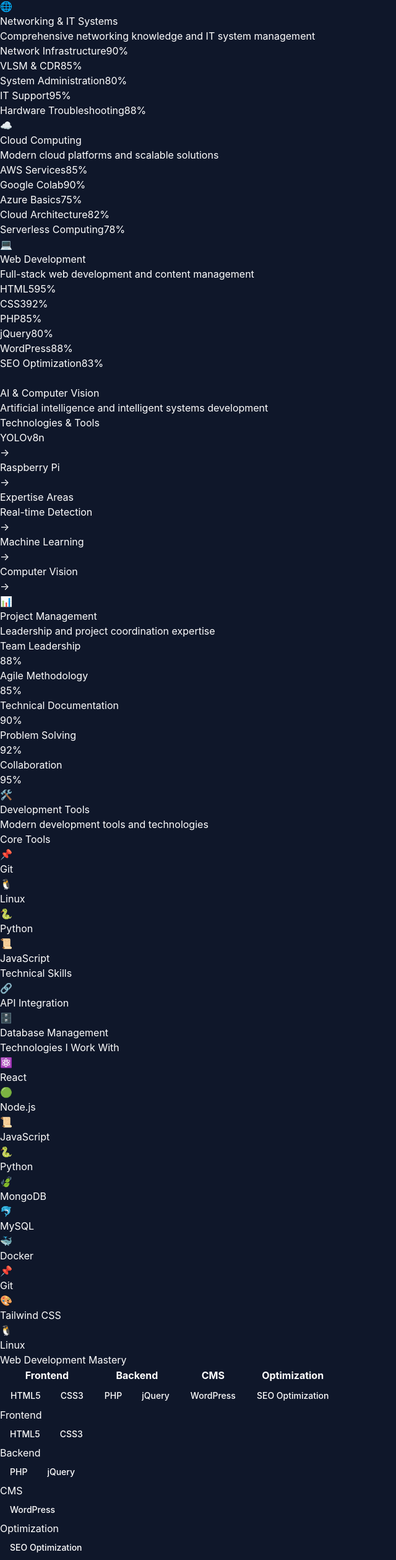
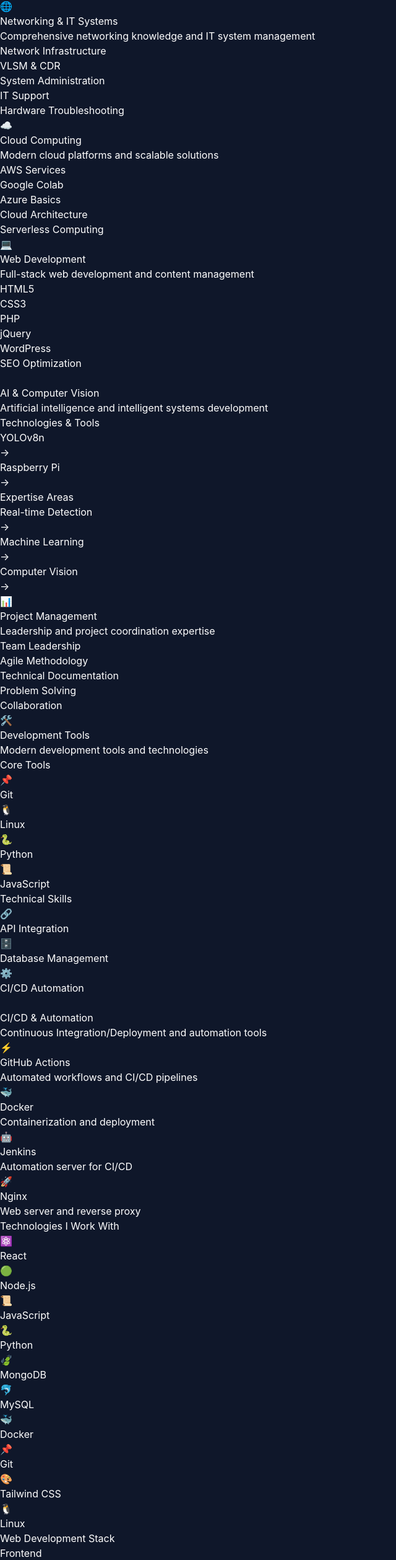
Before and after one commit to tesfZGitHub/myportfolio, a React (Vite) app: page / in a window 1280 px wide. Shown: the part 4610-7127 px from the top of the page at 62% size, without its empty margins (0-640 px from the left). Built offline with nearby package versions, Linux system fonts and the light colour scheme.

Commit message:
commit: Portfolio website

```diff
--- a/package.json
+++ b/package.json
@@ -23,7 +23,7 @@
     "@types/react-dom": "^18.2.7",
     "@vitejs/plugin-react": "^4.0.3",
     "autoprefixer": "^10.4.22",
-    "gh-pages": "^6.1.1",
+    "gh-pages": "^6.3.0",
     "postcss": "^8.5.6",
     "tailwindcss": "^3.4.18",
     "vite": "^4.4.5"
--- a/src/components/Skills.css
+++ b/src/components/Skills.css
@@ -1,13 +1,4 @@
-/* Skills.css - Animations and Styles */
-
-@keyframes skillBarFill {
-    from {
-        width: 0%;
-    }
-    to {
-        width: var(--target-width, 100%);
-    }
-}
+/* Skills.css - Updated without skill bars */
 
 @keyframes pulse-slow {
     0%, 100% {
@@ -30,14 +21,6 @@
 }
 
 /* Apply animations */
-.skill-bar {
-    animation: skillBarFill 1.5s ease-out forwards;
-}
-
-.pm-skill-bar {
-    animation: skillBarFill 1.2s ease-out forwards;
-}
-
 .animate-pulse-slow {
     animation: pulse-slow 2s ease-in-out infinite;
 }
@@ -48,16 +31,24 @@
     transition: transform 0.3s ease;
 }
 
-.skill-item:hover .skill-bar {
-    animation: skillBarFill 0.5s ease-out forwards;
+.skill-item:hover {
+    transform: translateX(5px);
+    transition: transform 0.3s ease;
 }
 
 .ai-skill-item:hover {
     animation: float 0.5s ease-in-out;
 }
 
+.pm-skill-item:hover, .dev-tool-item:hover, .cdci-tool-item:hover {
+    transform: scale(1.05);
+    transition: transform 0.3s ease;
+}
+
 .tech-item:hover {
     z-index: 10;
+    transform: scale(1.1);
+    transition: transform 0.3s ease;
 }
 
 /* Badge styles */
@@ -89,11 +80,7 @@
 
 /* Responsive adjustments */
 @media (max-width: 768px) {
-    .skill-category, .ai-skill-item, .pm-skill-item, .dev-tool-item {
+    .skill-category, .ai-skill-item, .pm-skill-item, .dev-tool-item, .cdci-tool-item {
         animation-delay: 0s !important;
     }
-
-    .skill-bar, .pm-skill-bar {
-        animation-duration: 1s;
-    }
 }
--- a/src/components/Skills.jsx
+++ b/src/components/Skills.jsx
@@ -9,11 +9,11 @@
             icon: "🌐",
             gradient: "from-blue-500 to-cyan-500",
             skills: [
-                { name: "Network Infrastructure", level: 90 },
-                { name: "VLSM & CDR", level: 85 },
-                { name: "System Administration", level: 80 },
-                { name: "IT Support", level: 95 },
-                { name: "Hardware Troubleshooting", level: 88 }
+                "Network Infrastructure",
+                "VLSM & CDR",
+                "System Administration",
+                "IT Support",
+                "Hardware Troubleshooting"
             ]
         },
         {
@@ -22,11 +22,11 @@
             icon: "☁️",
             gradient: "from-purple-500 to-pink-500",
             skills: [
-                { name: "AWS Services", level: 85 },
-                { name: "Google Colab", level: 90 },
-                { name: "Azure Basics", level: 75 },
-                { name: "Cloud Architecture", level: 82 },
-                { name: "Serverless Computing", level: 78 }
+                "AWS Services",
+                "Google Colab",
+                "Azure Basics",
+                "Cloud Architecture",
+                "Serverless Computing"
             ]
         },
         {
@@ -35,12 +35,12 @@
             icon: "💻",
             gradient: "from-green-500 to-emerald-500",
             skills: [
-                { name: "HTML5", level: 95 },
-                { name: "CSS3", level: 92 },
-                { name: "PHP", level: 85 },
-                { name: "jQuery", level: 80 },
-                { name: "WordPress", level: 88 },
-                { name: "SEO Optimization", level: 83 }
+                "HTML5",
+                "CSS3",
+                "PHP",
+                "jQuery",
+                "WordPress",
+                "SEO Optimization"
             ]
         }
     ];
@@ -68,11 +68,11 @@
         icon: "📊",
         gradient: "from-indigo-500 to-purple-500",
         skills: [
-            { name: "Team Leadership", level: 88 },
-            { name: "Agile Methodology", level: 85 },
-            { name: "Technical Documentation", level: 90 },
-            { name: "Problem Solving", level: 92 },
-            { name: "Collaboration", level: 95 }
+            "Team Leadership",
+            "Agile Methodology",
+            "Technical Documentation",
+            "Problem Solving",
+            "Collaboration"
         ]
     };
 
@@ -88,7 +88,7 @@
             },
             {
                 category: "Technical Skills",
-                skills: ["API Integration", "Database Management"]
+                skills: ["API Integration", "Database Management", "CI/CD Automation"]
             }
         ]
     };
@@ -105,6 +105,35 @@
         { name: "Tailwind CSS", icon: "🎨", color: "text-teal-400" },
         { name: "Linux", icon: "🐧", color: "text-white" }
     ];
+
+    const cdciTools = {
+        category: "CI/CD & Automation",
+        description: "Continuous Integration/Deployment and automation tools",
+        icon: "⚙️",
+        gradient: "from-cyan-500 to-blue-500",
+        tools: [
+            {
+                name: "GitHub Actions",
+                icon: "⚡",
+                description: "Automated workflows and CI/CD pipelines"
+            },
+            {
+                name: "Docker",
+                icon: "🐳",
+                description: "Containerization and deployment"
+            },
+            {
+                name: "Jenkins",
+                icon: "🤖",
+                description: "Automation server for CI/CD"
+            },
+            {
+                name: "Nginx",
+                icon: "🚀",
+                description: "Web server and reverse proxy"
+            }
+        ]
+    };
 
     return (
         <section id="skills" className="py-20 bg-gradient-to-b from-gray-900 to-black">
@@ -146,24 +175,18 @@
                                     </div>
                                 </div>
 
-                                {/* Skills List with Animated Bars */}
-                                <div className="space-y-4">
+                                {/* Skills List */}
+                                <div className="space-y-3">
                                     {category.skills.map((skill, skillIndex) => (
-                                        <div key={skillIndex} className="skill-item">
-                                            <div className="flex justify-between mb-1">
-                                                <span className="text-gray-300 font-medium">{skill.name}</span>
-                                                <span className={`text-sm font-semibold bg-gradient-to-r ${category.gradient} bg-clip-text text-transparent`}>
-                                                    {skill.level}%
-                                                </span>
-                                            </div>
-                                            <div className="h-2 bg-gray-800 rounded-full overflow-hidden">
                                         <div
-                                                    className={`h-full bg-gradient-to-r ${category.gradient} rounded-full skill-bar`}
-                                                    style={{
-                                                        width: '0%',
-                                                        animationDelay: `${(catIndex * 0.2 + skillIndex * 0.1)}s`
-                                                    }}
-                                                ></div>
+                                            key={skillIndex}
+                                            className="skill-item group"
+                                            data-aos="fade-right"
+                                            data-aos-delay={catIndex * 100 + skillIndex * 50}
+                                        >
+                                            <div className="flex items-center p-3 bg-gray-800/30 rounded-lg hover:bg-gray-800/50 transition-all duration-300 group-hover:scale-105">
+                                                <div className={`w-2 h-6 bg-gradient-to-b ${category.gradient} mr-3 rounded-full`}></div>
+                                                <span className="text-gray-200 font-medium">{skill}</span>
                                             </div>
                                         </div>
                                     ))}
@@ -173,7 +196,7 @@
                     ))}
                 </div>
 
-                {/* AI & Computer Vision Section */}
+                {/* AI & Computer Vision and Project Management Sections */}
                 <div className="grid grid-cols-1 lg:grid-cols-3 gap-8 mb-16">
                     <div
                         className="lg:col-span-2 relative group"
@@ -242,8 +265,8 @@
                                 </div>
                             </div>
 
-                            {/* Project Management Grid Table */}
-                            <div className="grid grid-cols-2 gap-4">
+                            {/* Project Management Grid */}
+                            <div className="space-y-3">
                                 {projectManagement.skills.map((skill, index) => (
                                     <div
                                         key={index}
@@ -251,22 +274,8 @@
                                         data-aos="zoom-in"
                                         data-aos-delay={index * 50}
                                     >
-                                        <div className="p-4 bg-gray-800/30 rounded-xl border border-gray-700/30 group-hover:border-indigo-500/50 transition-all duration-300 group-hover:scale-105 text-center h-full">
-                                            <div className="text-gray-300 font-medium mb-2">{skill.name}</div>
-                                            <div className="flex items-center justify-center">
-                                                <div className="w-full h-2 bg-gray-700 rounded-full overflow-hidden">
-                                                    <div
-                                                        className={`h-full bg-gradient-to-r ${projectManagement.gradient} rounded-full pm-skill-bar`}
-                                                        style={{
-                                                            width: '0%',
-                                                            animationDelay: `${index * 0.1}s`
-                                                        }}
-                                                    ></div>
-                                                </div>
-                                                <span className={`ml-2 text-xs font-bold bg-gradient-to-r ${projectManagement.gradient} bg-clip-text text-transparent`}>
-                                                    {skill.level}%
-                                                </span>
-                                            </div>
+                                        <div className="p-4 bg-gray-800/30 rounded-xl border border-gray-700/30 group-hover:border-indigo-500/50 transition-all duration-300 group-hover:scale-105">
+                                            <div className="text-gray-300 font-medium text-center">{skill}</div>
                                         </div>
                                     </div>
                                 ))}
@@ -275,14 +284,16 @@
                     </div>
                 </div>
 
-                {/* Development Tools Section */}
+                {/* Development Tools & CI/CD Sections */}
+                <div className="grid grid-cols-1 lg:grid-cols-2 gap-8 mb-16">
+                    {/* Development Tools */}
                     <div
-                    className="relative group mb-16"
+                        className="relative group"
                         data-aos="fade-up"
                     >
                         <div className={`absolute -inset-0.5 bg-gradient-to-r ${developmentTools.gradient} rounded-2xl blur opacity-30 group-hover:opacity-50 transition duration-300`}></div>
 
-                    <div className="relative p-8 bg-gray-900/90 backdrop-blur-sm rounded-2xl border border-gray-800/50">
+                        <div className="relative p-8 bg-gray-900/90 backdrop-blur-sm rounded-2xl border border-gray-800/50 h-full">
                             <div className="flex items-center mb-8">
                                 <div className={`w-16 h-16 rounded-xl bg-gradient-to-br ${developmentTools.gradient} flex items-center justify-center text-2xl mr-6 shadow-xl`}>
                                     {developmentTools.icon}
@@ -293,10 +304,10 @@
                                 </div>
                             </div>
 
-                        <div className="grid grid-cols-1 md:grid-cols-2 gap-8">
+                            <div className="space-y-6">
                                 {developmentTools.items.map((item, index) => (
                                     <div key={index} className="dev-tools-section">
-                                    <h4 className="text-xl font-semibold text-white mb-6 flex items-center">
+                                        <h4 className="text-xl font-semibold text-white mb-4 flex items-center">
                                             <div className={`w-3 h-8 bg-gradient-to-b ${developmentTools.gradient} mr-3 rounded-full`}></div>
                                             {item.category}
                                         </h4>
@@ -316,6 +327,7 @@
                                                             {tool === "JavaScript" && "📜"}
                                                             {tool === "API Integration" && "🔗"}
                                                             {tool === "Database Management" && "🗄️"}
+                                                            {tool === "CI/CD Automation" && "⚙️"}
                                                         </div>
                                                         <div className="text-gray-200 font-medium">{tool}</div>
                                                         <div className={`h-1 w-0 group-hover:w-full bg-gradient-to-r ${developmentTools.gradient} transition-all duration-500 mt-2 mx-auto rounded-full`}></div>
@@ -325,6 +337,46 @@
                                         </div>
                                     </div>
                                 ))}
+                            </div>
+                        </div>
+                    </div>
+
+                    {/* CI/CD & Automation Section */}
+                    <div
+                        className="relative group"
+                        data-aos="fade-up"
+                        data-aos-delay="200"
+                    >
+                        <div className={`absolute -inset-0.5 bg-gradient-to-r ${cdciTools.gradient} rounded-2xl blur opacity-30 group-hover:opacity-50 transition duration-300`}></div>
+
+                        <div className="relative p-8 bg-gray-900/90 backdrop-blur-sm rounded-2xl border border-gray-800/50 h-full">
+                            <div className="flex items-center mb-8">
+                                <div className={`w-16 h-16 rounded-xl bg-gradient-to-br ${cdciTools.gradient} flex items-center justify-center text-2xl mr-6 shadow-xl animate-pulse-slow`}>
+                                    {cdciTools.icon}
+                                </div>
+                                <div>
+                                    <h3 className="text-2xl font-bold text-white">{cdciTools.category}</h3>
+                                    <p className="text-gray-400 mt-1">{cdciTools.description}</p>
+                                </div>
+                            </div>
+
+                            <div className="grid grid-cols-2 gap-6">
+                                {cdciTools.tools.map((tool, index) => (
+                                    <div
+                                        key={index}
+                                        className="cdci-tool-item group"
+                                        data-aos="zoom-in"
+                                        data-aos-delay={index * 100}
+                                    >
+                                        <div className="p-6 bg-gray-800/40 rounded-xl border border-gray-700/40 group-hover:border-cyan-500/50 transition-all duration-300 group-hover:scale-105 text-center h-full">
+                                            <div className="text-4xl mb-4">{tool.icon}</div>
+                                            <h4 className="text-lg font-bold text-white mb-2">{tool.name}</h4>
+                                            <p className="text-gray-400 text-sm">{tool.description}</p>
+                                            <div className={`h-1 w-0 group-hover:w-full bg-gradient-to-r ${cdciTools.gradient} transition-all duration-500 mt-4 mx-auto rounded-full`}></div>
+                                        </div>
+                                    </div>
+                                ))}
+                            </div>
                         </div>
                     </div>
                 </div>
@@ -353,65 +405,69 @@
                     </div>
                 </div>
 
-                {/* Web Development Table Section */}
+                {/* Web Development Section */}
                 <div className="bg-gray-900/50 backdrop-blur-sm rounded-2xl border border-gray-800/30 p-8" data-aos="fade-up">
                     <h3 className="text-2xl font-bold text-white mb-8 text-center">
                         <span className="bg-gradient-to-r from-green-500 to-emerald-500 bg-clip-text text-transparent">
-                            Web Development Mastery
+                            Web Development Stack
                         </span>
                     </h3>
 
-                    {/* Desktop Table View */}
-                    <div className="hidden md:block overflow-x-auto">
-                        <table className="w-full">
-                            <thead>
-                                <tr>
-                                    <th className="py-4 px-6 text-left text-lg font-bold text-blue-400">Frontend</th>
-                                    <th className="py-4 px-6 text-left text-lg font-bold text-green-400">Backend</th>
-                                    <th className="py-4 px-6 text-left text-lg font-bold text-purple-400">CMS</th>
-                                    <th className="py-4 px-6 text-left text-lg font-bold text-yellow-400">Optimization</th>
-                                </tr>
-                            </thead>
-                            <tbody>
-                                <tr className="border-t border-gray-800/50">
-                                    <td className="py-4 px-6">
-                                        <div className="skill-badge bg-blue-500/20 border border-blue-500/30">HTML5</div>
-                                        <div className="skill-badge bg-blue-500/20 border border-blue-500/30 mt-2">CSS3</div>
-                                    </td>
-                                    <td className="py-4 px-6">
-                                        <div className="skill-badge bg-green-500/20 border border-green-500/30">PHP</div>
-                                        <div className="skill-badge bg-green-500/20 border border-green-500/30 mt-2">jQuery</div>
-                                    </td>
-                                    <td className="py-4 px-6">
-                                        <div className="skill-badge bg-purple-500/20 border border-purple-500/30">WordPress</div>
-                                    </td>
-                                    <td className="py-4 px-6">
-                                        <div className="skill-badge bg-yellow-500/20 border border-yellow-500/30">SEO Optimization</div>
-                                    </td>
-                                </tr>
-                            </tbody>
-                        </table>
+                    <div className="grid grid-cols-1 md:grid-cols-4 gap-6">
+                        <div className="space-y-4">
+                            <h4 className="text-blue-400 font-bold text-lg flex items-center">
+                                <div className="w-2 h-6 bg-blue-500 mr-3 rounded-full"></div>
+                                Frontend
+                            </h4>
+                            <div className="space-y-2">
+                                {["HTML5", "CSS3", "React", "jQuery"].map((skill, index) => (
+                                    <div key={index} className="skill-badge bg-blue-500/20 border border-blue-500/30">
+                                        {skill}
+                                    </div>
+                                ))}
+                            </div>
                         </div>
 
-                    {/* Mobile Grid View */}
-                    <div className="md:hidden grid grid-cols-2 gap-4">
+                        <div className="space-y-4">
+                            <h4 className="text-green-400 font-bold text-lg flex items-center">
+                                <div className="w-2 h-6 bg-green-500 mr-3 rounded-full"></div>
+                                Backend
+                            </h4>
                             <div className="space-y-2">
-                            <h4 className="text-blue-400 font-bold">Frontend</h4>
-                            <div className="skill-badge bg-blue-500/20 border border-blue-500/30">HTML5</div>
-                            <div className="skill-badge bg-blue-500/20 border border-blue-500/30">CSS3</div>
+                                {["Node.js", "PHP", "Python", "Express.js"].map((skill, index) => (
+                                    <div key={index} className="skill-badge bg-green-500/20 border border-green-500/30">
+                                        {skill}
                                     </div>
+                                ))}
+                            </div>
+                        </div>
+
+                        <div className="space-y-4">
+                            <h4 className="text-purple-400 font-bold text-lg flex items-center">
+                                <div className="w-2 h-6 bg-purple-500 mr-3 rounded-full"></div>
+                                CMS & Tools
+                            </h4>
                             <div className="space-y-2">
-                            <h4 className="text-green-400 font-bold">Backend</h4>
-                            <div className="skill-badge bg-green-500/20 border border-green-500/30">PHP</div>
-                            <div className="skill-badge bg-green-500/20 border border-green-500/30">jQuery</div>
+                                {["WordPress", "Git", "Docker", "CI/CD"].map((skill, index) => (
+                                    <div key={index} className="skill-badge bg-purple-500/20 border border-purple-500/30">
+                                        {skill}
                                     </div>
+                                ))}
+                            </div>
+                        </div>
+
+                        <div className="space-y-4">
+                            <h4 className="text-yellow-400 font-bold text-lg flex items-center">
+                                <div className="w-2 h-6 bg-yellow-500 mr-3 rounded-full"></div>
+                                Optimization
+                            </h4>
                             <div className="space-y-2">
-                            <h4 className="text-purple-400 font-bold">CMS</h4>
-                            <div className="skill-badge bg-purple-500/20 border border-purple-500/30">WordPress</div>
+                                {["SEO", "Performance", "Accessibility", "Responsive"].map((skill, index) => (
+                                    <div key={index} className="skill-badge bg-yellow-500/20 border border-yellow-500/30">
+                                        {skill}
                                     </div>
-                        <div className="space-y-2">
-                            <h4 className="text-yellow-400 font-bold">Optimization</h4>
-                            <div className="skill-badge bg-yellow-500/20 border border-yellow-500/30">SEO Optimization</div>
+                                ))}
+                            </div>
                         </div>
                     </div>
                 </div>
```
Also changed, not shown: 1 other file (tests, documents, lock files or other folders). Lines whose indentation alone changed are shown as unchanged.
